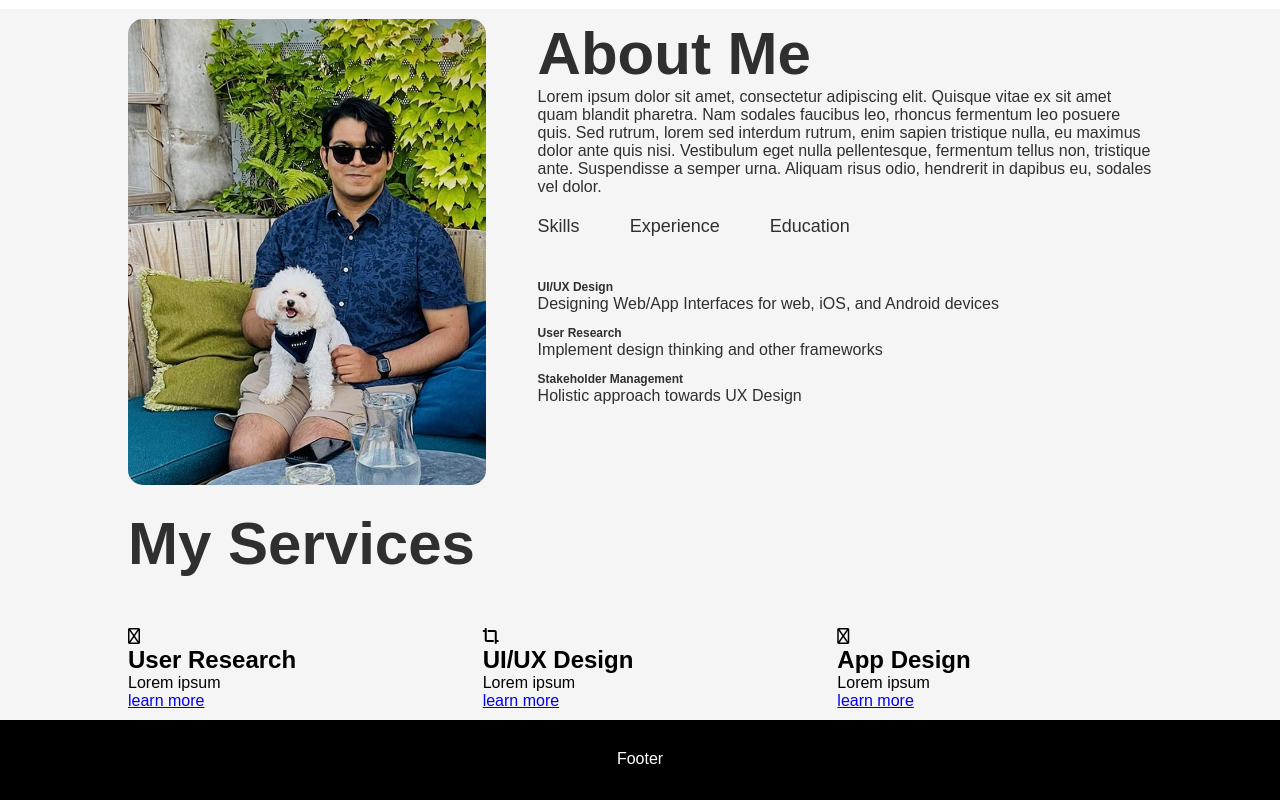
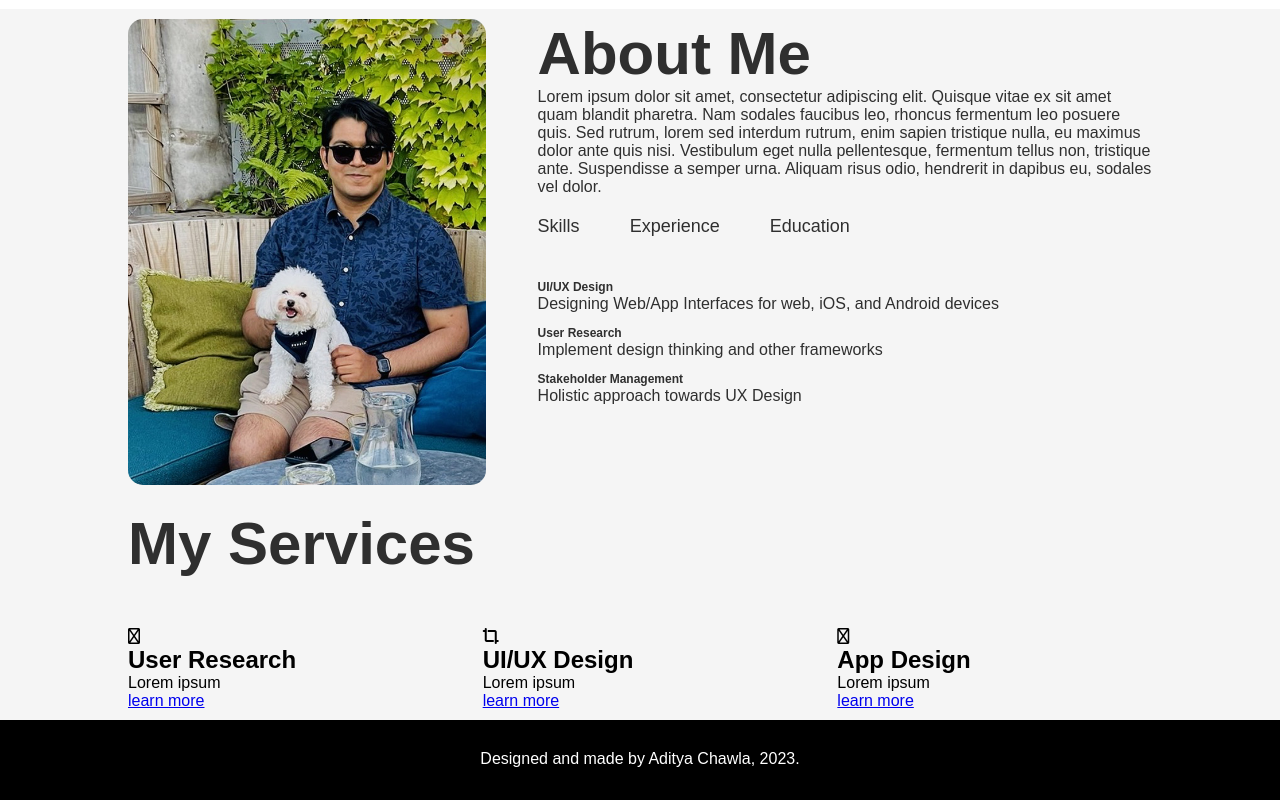
Before and after one commit to adityacnyc/UX-Portfolio-Website, a plain HTML site: page index.html in a window 1280 px wide. Shown: the part 791-1591 px from the top of the page. Drawn offline with nearby package versions, Linux system fonts and the light colour scheme.

Commit message:
V4 update

```diff
--- a/index.html
+++ b/index.html
@@ -159,6 +159,6 @@ $( document ).click(function() {
     </style>
 
     <div class="footer">
-      <p>Footer</p>
+      <p>Designed and made by Aditya Chawla, 2023.</p>
     </div>
 </html>
```
Also changed, not shown: 1 other file.
